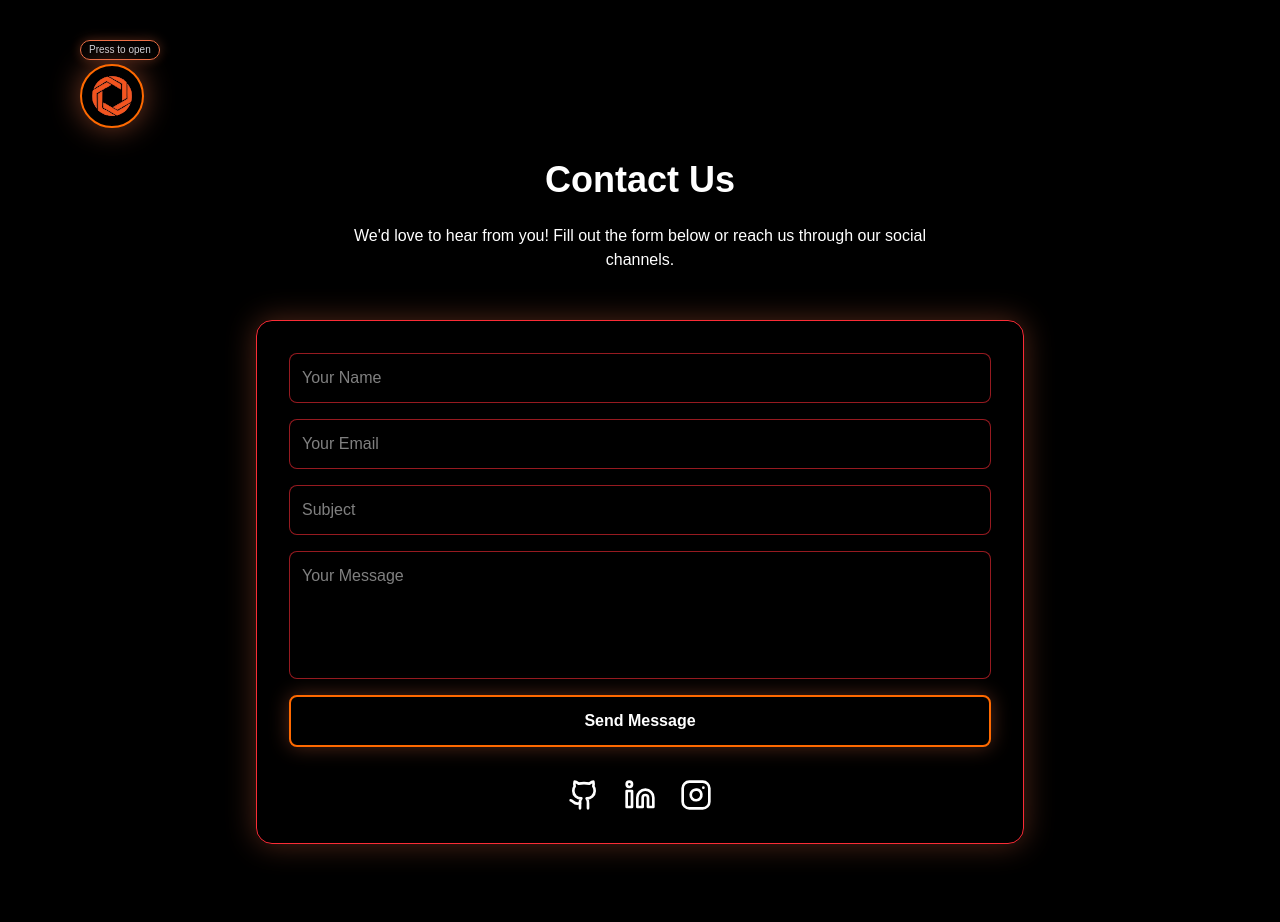
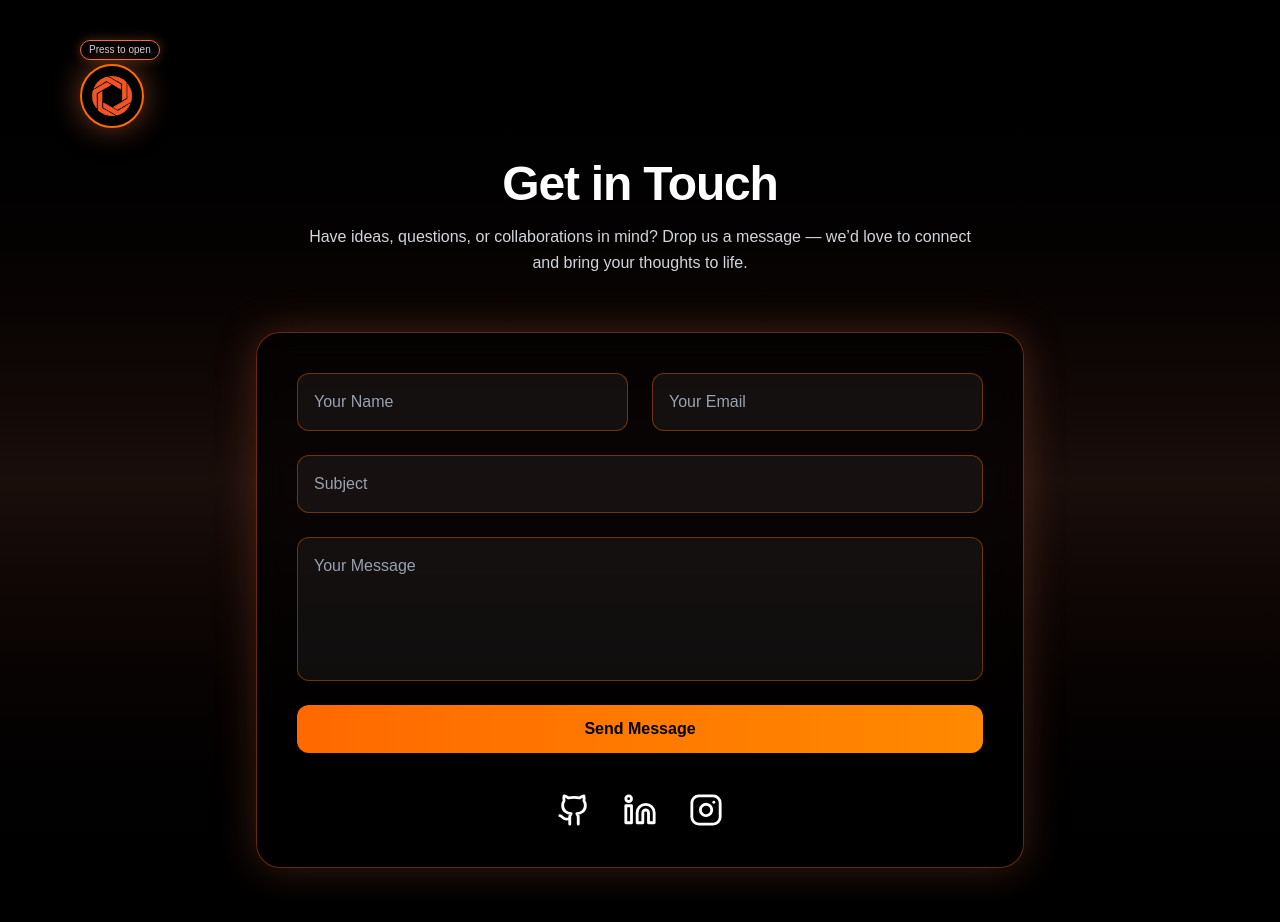
Before and after one commit to kiran04-code/CSA, a Next.js app: page /Contacts in a window 1280 px wide. Shown: the top 922 px of the page. Built offline with nearby package versions, Linux system fonts and the light colour scheme; a web font is replaced by a local one.

Commit message:
made some changes in contact form

```diff
--- a/app/components/contact.tsx
+++ b/app/components/contact.tsx
@@ -17,73 +17,81 @@ const ContactPage = () => {
 
   const [status, setStatus] = useState("");
 
-  // Animate heading and description on mount
   useEffect(() => {
     if (headingRef.current) {
       gsap.fromTo(
         headingRef.current,
         { opacity: 0, y: 20 },
-        { opacity: 1, y: 0, duration: 1 }
+        { opacity: 1, y: 0, duration: 1, ease: "power3.out" }
       );
     }
     if (descRef.current) {
       gsap.fromTo(
         descRef.current,
         { opacity: 0, y: 10 },
-        { opacity: 1, y: 0, duration: 1, delay: 0.3 }
+        { opacity: 1, y: 0, duration: 1, delay: 0.3, ease: "power3.out" }
       );
     }
   }, []);
 
-  const handleChange = (e: React.ChangeEvent<HTMLInputElement | HTMLTextAreaElement>) => {
+  const handleChange = (
+    e: React.ChangeEvent<HTMLInputElement | HTMLTextAreaElement>
+  ) => {
     setFormData({ ...formData, [e.target.name]: e.target.value });
   };
 
   const handleSubmit = async (e: React.FormEvent) => {
     e.preventDefault();
     setStatus("Sending...");
+
     try {
-      const res = await fetch("/contact", {
+      const response = await fetch("https://formspree.io/f/mpwykazq", {
         method: "POST",
-        headers: { "Content-Type": "application/json" },
-        body: JSON.stringify(formData),
+        headers: { Accept: "application/json" },
+        body: new FormData(e.target as HTMLFormElement),
       });
 
-      if (res.ok) {
-        setStatus("Message sent successfully!");
+      if (response.ok) {
+        setStatus("✅ Message sent successfully!");
         setFormData({ name: "", email: "", subject: "", message: "" });
       } else {
-        setStatus("Failed to send message.");
+        setStatus("❌ Failed to send message. Please try again later.");
       }
-    } catch (err) {
-      setStatus("Error sending message.");
+    } catch (error) {
+      setStatus("⚠️ Network error. Please try again later.");
     }
   };
 
   return (
-    <section className="pt-40 pb-20 px-4 flex flex-col items-center justify-start">
+    <section className="pt-40 pb-24 px-6 flex flex-col items-center justify-start bg-gradient-to-b from-black via-[#1a0e0b] to-black">
       <h1
-        className="text-4xl font-bold mb-6"
+        className="text-5xl font-extrabold mb-4 text-white tracking-tight"
         ref={headingRef}
       >
-        Contact Us
+        Get in Touch
       </h1>
       <p
-        className="text-center mb-12 max-w-xl"
+        className="text-center mb-14 max-w-2xl text-gray-300 leading-relaxed"
         ref={descRef}
       >
-        We&apos;d love to hear from you! Fill out the form below or reach us through our social channels.
+        Have ideas, questions, or collaborations in mind? Drop us a message —
+        we’d love to connect and bring your thoughts to life.
       </p>
 
-      <div className="w-full max-w-3xl bg-black/70 border border-red-500 rounded-2xl p-8 shadow-[0_0_30px_rgba(236,111,70,0.35)]">
-        <form className="flex flex-col gap-4" onSubmit={handleSubmit}>
+      <div className="w-full max-w-3xl bg-black/60 backdrop-blur-lg border border-orange-500/40 rounded-3xl p-10 shadow-[0_0_40px_rgba(236,111,70,0.25)] transition-all hover:shadow-[0_0_55px_rgba(236,111,70,0.35)] duration-500">
+        <form
+          className="flex flex-col gap-6"
+          onSubmit={handleSubmit}
+          autoComplete="off"
+        >
+          <div className="grid md:grid-cols-2 gap-6">
             <input
               type="text"
               name="name"
               placeholder="Your Name"
               value={formData.name}
               onChange={handleChange}
-            className="p-3 rounded-lg bg-black/60 border border-red-500/60 text-white focus:outline-none focus:border-orange-500 focus:ring-1 focus:ring-orange-500"
+              className="p-4 rounded-xl bg-white/5 border border-orange-500/40 text-white placeholder-gray-400 focus:outline-none focus:border-orange-400 focus:ring-1 focus:ring-orange-400 transition-all duration-300"
               required
             />
             <input
@@ -92,63 +100,71 @@ const ContactPage = () => {
               placeholder="Your Email"
               value={formData.email}
               onChange={handleChange}
-            className="p-3 rounded-lg bg-black/60 border border-red-500/60 text-white focus:outline-none focus:border-orange-500 focus:ring-1 focus:ring-orange-500"
+              className="p-4 rounded-xl bg-white/5 border border-orange-500/40 text-white placeholder-gray-400 focus:outline-none focus:border-orange-400 focus:ring-1 focus:ring-orange-400 transition-all duration-300"
               required
             />
+          </div>
+
           <input
             type="text"
             name="subject"
             placeholder="Subject"
             value={formData.subject}
             onChange={handleChange}
-            className="p-3 rounded-lg bg-black/60 border border-red-500/60 text-white focus:outline-none focus:border-orange-500 focus:ring-1 focus:ring-orange-500"
+            className="p-4 rounded-xl bg-white/5 border border-orange-500/40 text-white placeholder-gray-400 focus:outline-none focus:border-orange-400 focus:ring-1 focus:ring-orange-400 transition-all duration-300"
             required
           />
+
           <textarea
             name="message"
             placeholder="Your Message"
             value={formData.message}
             onChange={handleChange}
-            className="p-3 rounded-lg bg-black/60 border border-red-500/60 text-white focus:outline-none focus:border-orange-500 focus:ring-1 focus:ring-orange-500 resize-none h-32"
+            className="p-4 rounded-xl bg-white/5 border border-orange-500/40 text-white placeholder-gray-400 focus:outline-none focus:border-orange-400 focus:ring-1 focus:ring-orange-400 resize-none h-36 transition-all duration-300"
             required
           />
 
           <button
             type="submit"
-            className="bg-black border-2 border-orange-500 hover:border-orange-400 transition-colors duration-300 py-3 rounded-lg font-semibold shadow-[0_0_20px_rgba(236,111,70,0.35)]"
+            className="bg-gradient-to-r from-orange-500 to-orange-400 hover:from-orange-400 hover:to-orange-300 text-black font-semibold py-3 rounded-xl shadow-lg hover:shadow-[0_0_25px_rgba(236,111,70,0.45)] active:scale-95 transition-all duration-300"
           >
             Send Message
           </button>
-          {status && <p className="mt-2 text-center">{status}</p>}
+
+          {status && (
+            <p className="mt-3 text-center text-gray-300 animate-fadeIn">
+              {status}
+            </p>
+          )}
         </form>
 
-        <div className="flex justify-center mt-8 space-x-6 text-white">
+        <div className="flex justify-center mt-10 space-x-8 text-white">
           <a
             href="https://github.com/kiran04-code/CSA/tree/main/app"
             target="_blank"
             rel="noreferrer"
-            className="hover:text-[#ec6f46] transition-colors duration-300 hover:scale-110 transform"
+            className="hover:text-orange-400 transition-transform duration-300 hover:scale-110"
             aria-label="GitHub"
           >
-            <Github size={32} />
+            <Github size={34} />
           </a>
           <a
             href="https://linkedin.com/in/csa_vit_pune"
             target="_blank"
             rel="noreferrer"
-            className="hover:text-[#ec6f46] transition-colors duration-300 hover:scale-110 transform"
+            className="hover:text-orange-400 transition-transform duration-300 hover:scale-110"
             aria-label="LinkedIn"
           >
-            <Linkedin size={32} />
+            <Linkedin size={34} />
           </a>
           <a
             href="https://instagram.com/vitpune_csa"
             target="_blank"
             rel="noreferrer"
-            className="hover:text-[#ec6f46] transition-colors duration-300 hover:scale-110 transform"
+            className="hover:text-orange-400 transition-transform duration-300 hover:scale-110"
             aria-label="Instagram"
           >
-            <Instagram size={32} />
+            <Instagram size={34} />
           </a>
         </div>
       </div>
```
Lines whose indentation alone changed are shown as unchanged.
